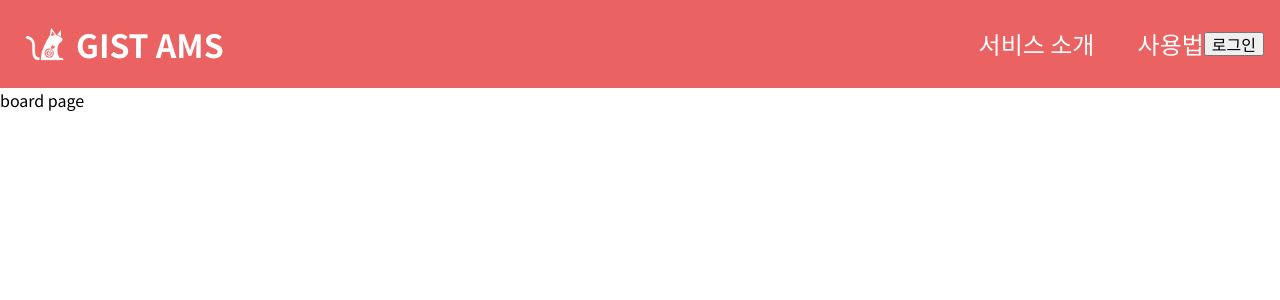
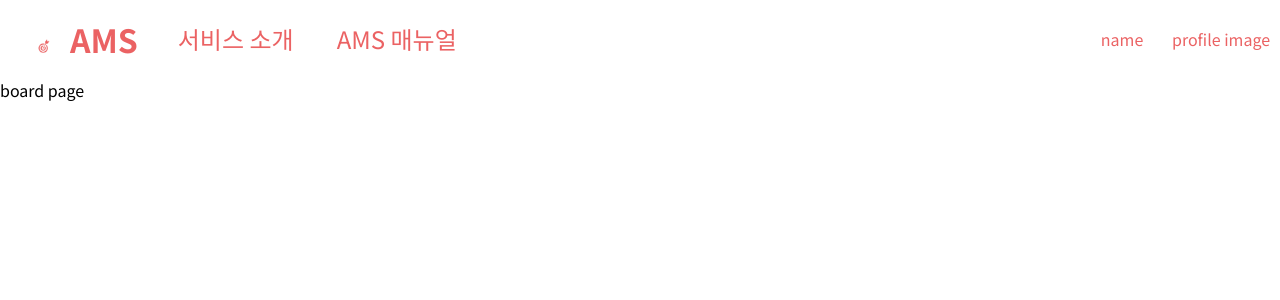
Before and after one commit to gsainfoteam/ziggle-ams-fe, a React (Vite) app: page / in a window 1280 px wide. Shown: the top 300 px of the page. Built offline with nearby package versions, Linux system fonts and the light colour scheme.

Commit message:
🎨 배경색, 헤더색

```diff
--- a/src/components/Header.tsx
+++ b/src/components/Header.tsx
@@ -3,11 +3,13 @@ import icon from "src/assets/icon.png";
 import styled from "styled-components";
 
 const Container = styled.header`
-  background-color: #eb6263;
+  background-color: white;
   display: flex;
   padding: 0.5rem 1rem;
-  color: white;
+  color: #eb6263;
   justify-content: space-between;
+  align-items: center;
+  padding: 3px 10px;
 `;
 
 const Logo = styled.div`
@@ -23,9 +25,9 @@ const Logo = styled.div`
   }
 `;
 
-const Actions = styled.div`
+const LeftHeader = styled.div`
   display: flex;
-  align-items: center;
+  justify-content: space-between;
 
   ul {
     list-style: none;
@@ -40,25 +42,35 @@ const Actions = styled.div`
   }
 `;
 
+const Actions = styled.div`
+  display: flex;
+  justify-content: space-around;
+  gap: 1.8em;
+
+`;
+
 const Header = () => {
   return (
     <Container>
-      <Logo>
-        <img src={icon} alt="ams icon" />
-        <h1>GIST AMS</h1>
-      </Logo>
-      <Actions>
+      <LeftHeader>
+        <Logo>
+          <img src={icon} alt="ams icon" />
+          <h1>AMS</h1>
+        </Logo>
         <nav>
           <ul>
             <li>
               <Link to="/">서비스 소개</Link>
             </li>
             <li>
-              <Link to="/">사용법</Link>
+              <Link to="/">AMS 매뉴얼</Link>
             </li>
           </ul>
         </nav>
-        <button>로그인</button>
+      </LeftHeader>
+      <Actions>
+        <div>name</div>
+        <div>profile image</div>
       </Actions>
     </Container>
   );
```
